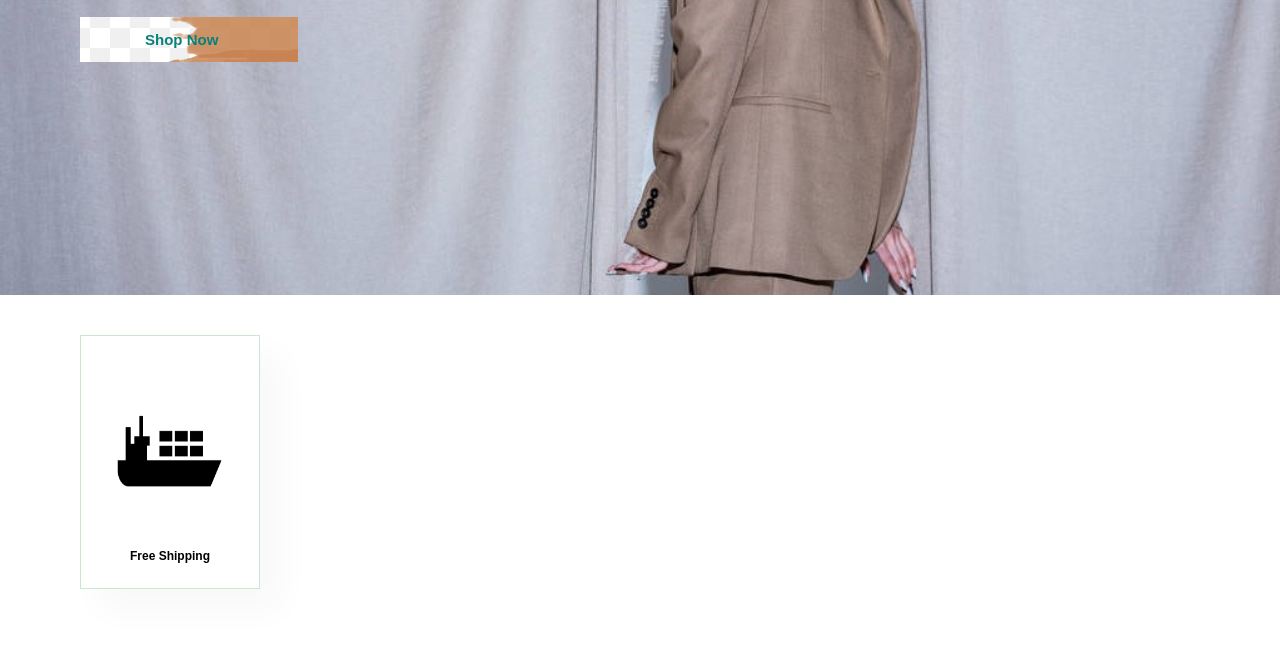
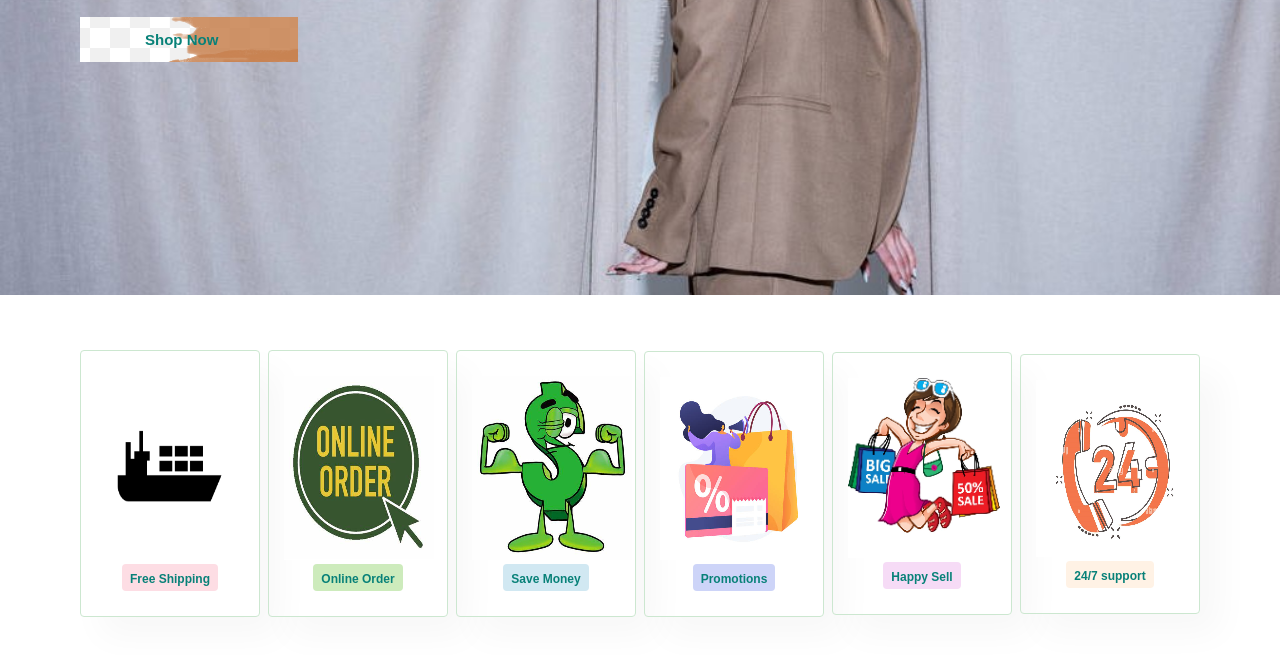
Before and after one commit to Samukelisiwe123/E-commerce-website, a plain HTML site: page index.html in a window 1280 px wide. Shown: the part 509-1164 px from the top of the page. Before the commit the page ends 1138 px from the top, so only its background shows below. Drawn offline with Linux system fonts and the light colour scheme; a web font is replaced by a local one.

Commit message:
Feature section

```diff
--- a/index.html
+++ b/index.html
@@ -41,6 +41,28 @@
             <img src="img/features/shipping (1).png" alt="">
             <h6>Free Shipping</h6>
         </div>
+        <div class="fe-box">
+            <img src="img/features/order (1).png" alt="">
+            <h6>Online Order</h6>
+        </div>
+        <div class="fe-box">
+            <img src="img/features/money.png" alt="">
+            <h6>Save Money</h6>
+        </div>
+        <div class="fe-box">
+            <img src="img/features/promo 1.png" alt="">
+            <h6>Promotions</h6>
+        </div>
+        <div class="fe-box">
+            <img src="img/features/sell 1.png" alt="">
+            <h6>Happy Sell</h6>
+        </div>
+        <div class="fe-box">
+            <img src="img/features/support 1.png" alt="">
+            <h6>24/7 support</h6>
+        </div>
+
+
     </section>
 
 
--- a/style.css
+++ b/style.css
@@ -139,10 +139,53 @@ body {
     font-size: 15px;
 }
 
+#feature{
+    display: flex;
+    align-items: center;
+    justify-content: space-between;
+    flex-wrap: wrap;
+
+}
+
 #feature .fe-box{
     width: 180px;
     text-align: center;
     padding: 25px 15px;
     box-shadow: 20px 20px 34px rgba(0, 0, 0, 0.03);
     border: 1px solid #cce7d0;
+    border-radius: 4px;
+    margin: 15px 0;
 }
+
+#feature .fe-box:nth-child(2) h6{
+    background-color: #cdebbc;
+}
+
+#feature .fe-box:nth-child(3) h6{
+    background-color: #d1e8f2;
+}
+
+#feature .fe-box:nth-child(4) h6{
+    background-color: #cdd4f8;
+}
+
+#feature .fe-box:nth-child(5) h6{
+    background-color: #f6dbf6;
+}
+
+#feature .fe-box:nth-child(6) h6{
+    background-color: #fff2e5;
+}
+
+#feature .fe-box:hover{
+    box-shadow: 10px 10px 54px rgba(70, 62, 221, 0.1);
+}
+
+#feature .fe-box h6{
+    display: inline-block;
+    padding: 9px 8px 6px 8px;
+    line-height: 1;
+    border-radius: 4px;
+    color: #088178;
+    background-color: #fddde4;
+}
```
Also changed, not shown: img/features/promo 1.png (added), img/features/promo.jpg (deleted), img/features/promo.png (added), img/features/sell 1.png (added), img/features/sell.jpg (deleted), img/features/sell.png (added), img/features/shipping (2).png (added), img/features/support 1.png (added), img/features/support.jpg (deleted), img/features/support.png (added).
